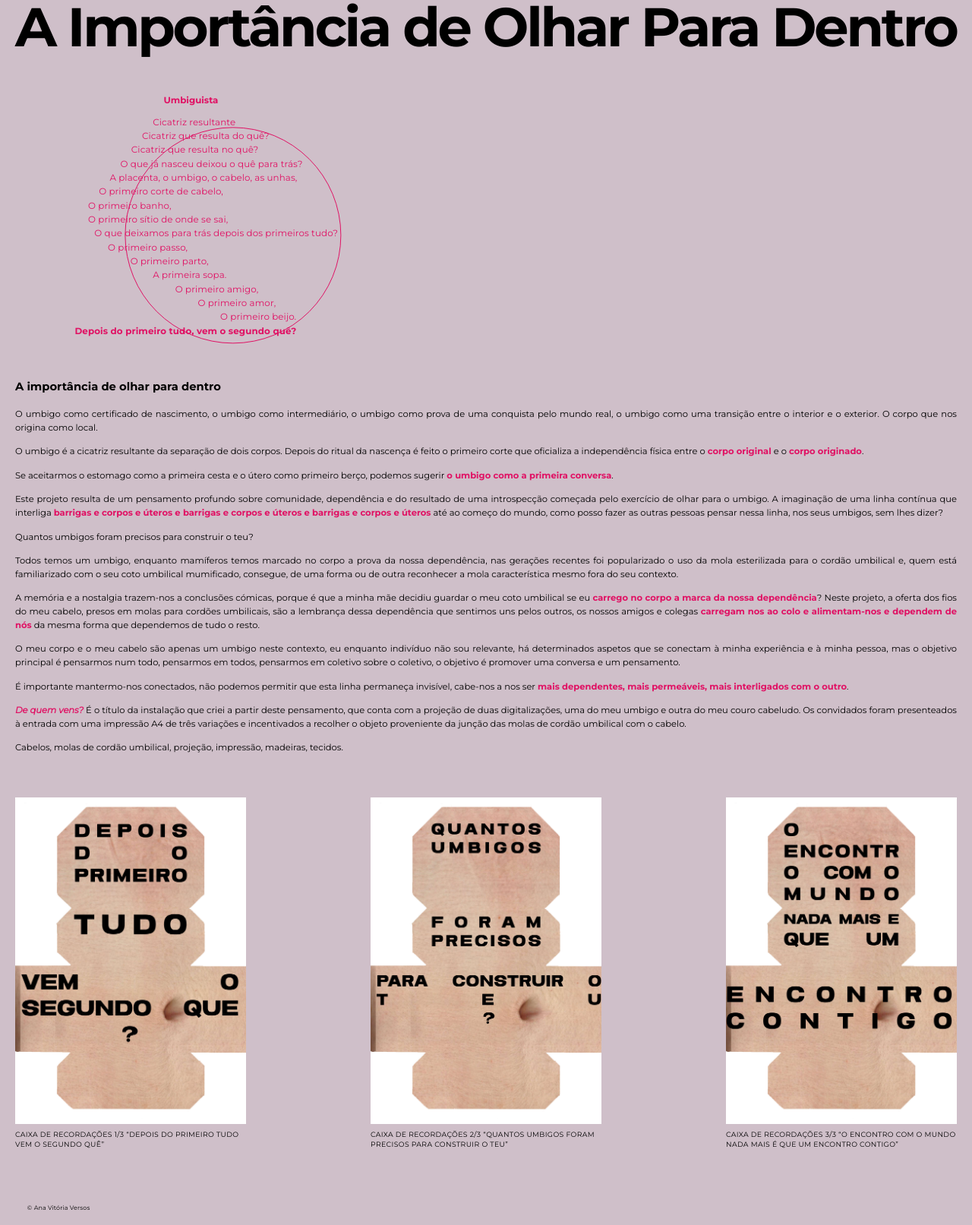
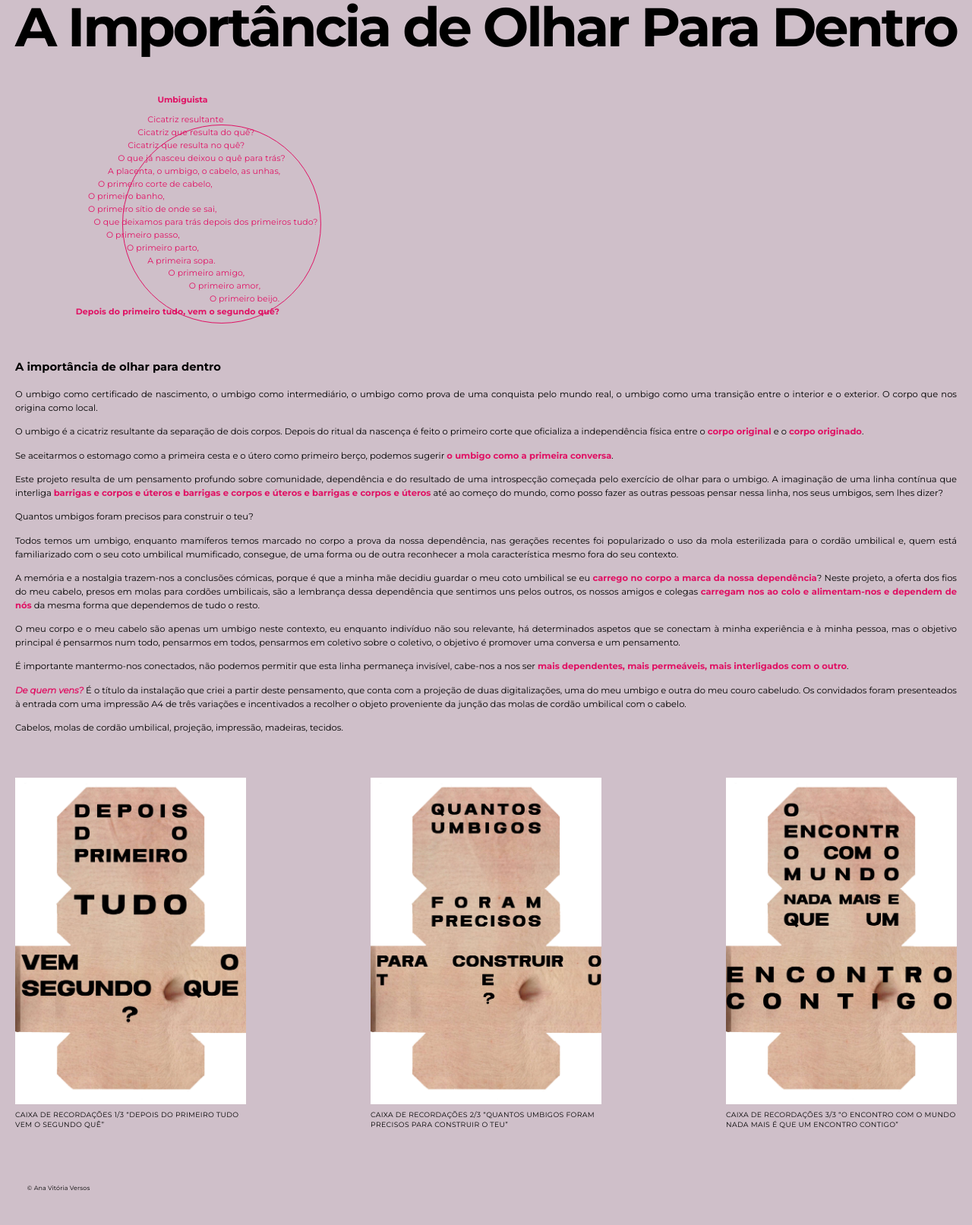
Before and after one commit to andreianmatos/anavitoriaversos, a plain HTML site: page umbigo.html in a window 1280 px wide. Shown: the part 819-2432 px from the top of the page at 76% size. After the commit the page ends 2406 px from the top, so only its background shows below. Drawn offline with Linux system fonts and the light colour scheme.

Commit message:
udpate font wider screens

```diff
--- a/style.css
+++ b/style.css
@@ -582,6 +582,11 @@ a.page-header__section:hover {
 
 .umbigo-page {
   --umbigo-block-gap: 3.5rem;
+  --umbigo-poem: clamp(0.68rem, 0.82vw, 1.32rem);
+  --umbigo-essay: clamp(0.72rem, 0.8vw, 1.25rem);
+  --umbigo-kicker: clamp(0.92rem, 1.02vw, 1.5rem);
+  --umbigo-caption: clamp(0.58rem, 0.64vw, 0.95rem);
+  --umbigo-photo: clamp(19rem, 22vw, 36rem);
 }
 
 .umbigo-intro {
@@ -690,7 +695,7 @@ a.page-header__section:hover {
 }
 
 .umbigo-copy p {
-  font-size: 0.78rem;
+  font-size: clamp(0.76rem, 0.86vw, 1.3rem);
   font-weight: 400;
   line-height: 1.55;
   margin: 0 0 0.85rem;
@@ -713,7 +718,7 @@ a.page-header__section:hover {
   overflow: visible;
   padding: 0;
   color: var(--accent);
-  font-size: clamp(0.68rem, 0.38vw + 0.6rem, 0.74rem);
+  font-size: var(--umbigo-poem);
 }
 
 .umbigo-navel::before {
@@ -865,7 +870,7 @@ a.page-header__section:hover {
 
 .umbigo-essay p {
   width: 100%;
-  font-size: 0.72rem;
+  font-size: var(--umbigo-essay);
   line-height: 1.55;
   margin-bottom: 0.85rem;
   text-align: justify;
@@ -879,7 +884,7 @@ a.page-header__section:hover {
 
 .umbigo-essay p.umbigo-kicker {
   margin-bottom: 1.15rem;
-  font-size: 0.92rem;
+  font-size: var(--umbigo-kicker);
   line-height: 1.2;
   color: #000;
   text-align: left;
@@ -933,7 +938,7 @@ a.page-header__section:hover {
   display: flex;
   justify-content: space-between;
   align-items: flex-start;
-  gap: 1rem;
+  gap: clamp(1rem, 1.8vw, 2.25rem);
   width: 100%;
   padding: var(--umbigo-block-gap) var(--chrome-x) 0;
 }
@@ -945,7 +950,7 @@ a.page-header__section:hover {
   align-items: flex-start;
   min-width: 0;
   width: auto;
-  max-width: 19rem;
+  max-width: var(--umbigo-photo);
   margin: 0;
 }
 
@@ -957,7 +962,7 @@ a.page-header__section:hover {
 
 .umbigo-caixas figcaption {
   margin: 0.5rem 0 0;
-  font-size: 0.58rem;
+  font-size: var(--umbigo-caption);
   font-weight: 400;
   line-height: 1.35;
   letter-spacing: 0.04em;
--- a/umbigo.html
+++ b/umbigo.html
@@ -7,7 +7,7 @@
   <meta http-equiv="Pragma" content="no-cache">
   <meta http-equiv="Expires" content="0">
   <title>Umbigo</title>
-  <link rel="stylesheet" href="style.css?v=195">
+  <link rel="stylesheet" href="style.css?v=196">
 </head>
 <body class="arquivo-page umbigo-page" data-title="Umbigo">
   <header class="page-header">
```
